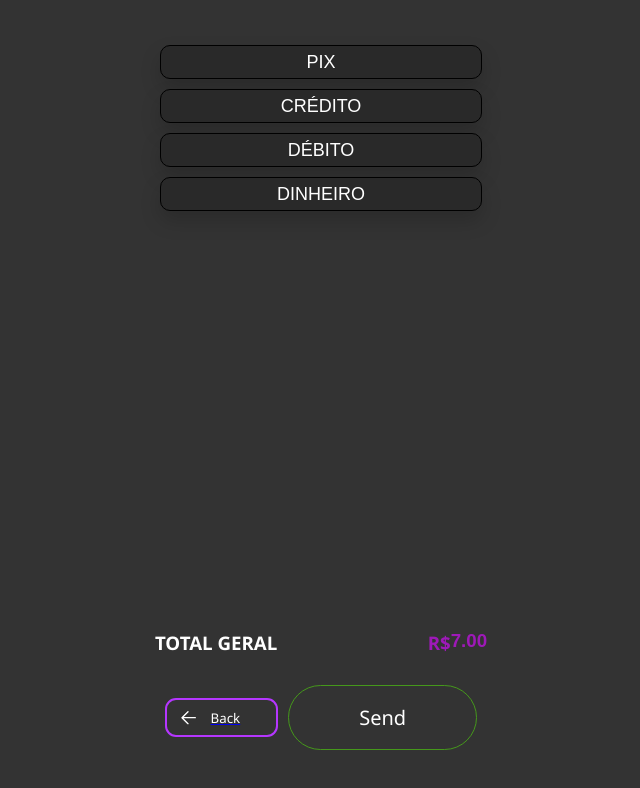
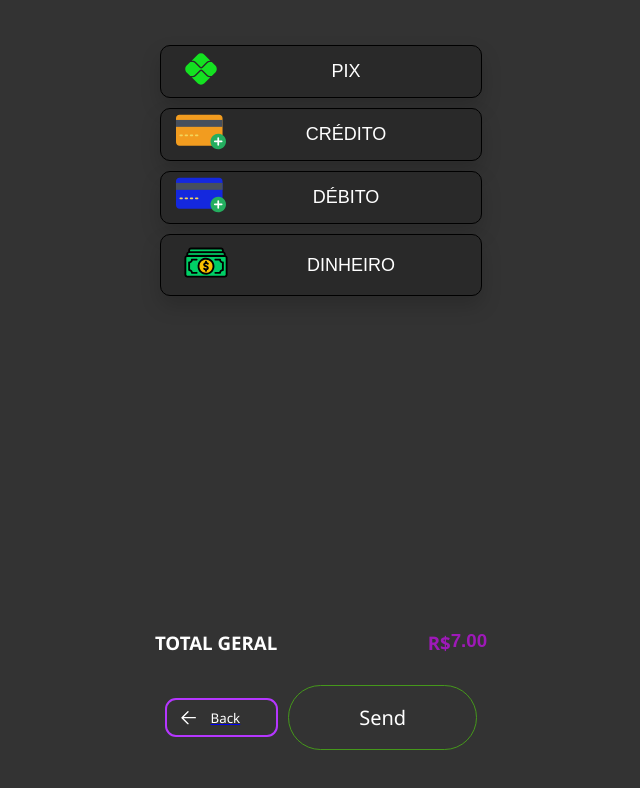
Before and after one commit to hnmcano/unique, a React (Vite) app in the folder frontend/: page /Checkout/Etapa4 in a window 1280 px wide. Shown: the top 788 px of the page, without its empty margins (319-959 px from the left). Built offline with nearby package versions, Linux system fonts and the light colour scheme; no server answers.

Commit message:
Atualização no arquivo Enviar.css

```diff
--- a/frontend/src/styles/Enviar.css
+++ b/frontend/src/styles/Enviar.css
@@ -33,7 +33,7 @@ body {
   }
 }
 
-svg {
+.send svg {
   width: 0;
   height: 0;
 }
```
